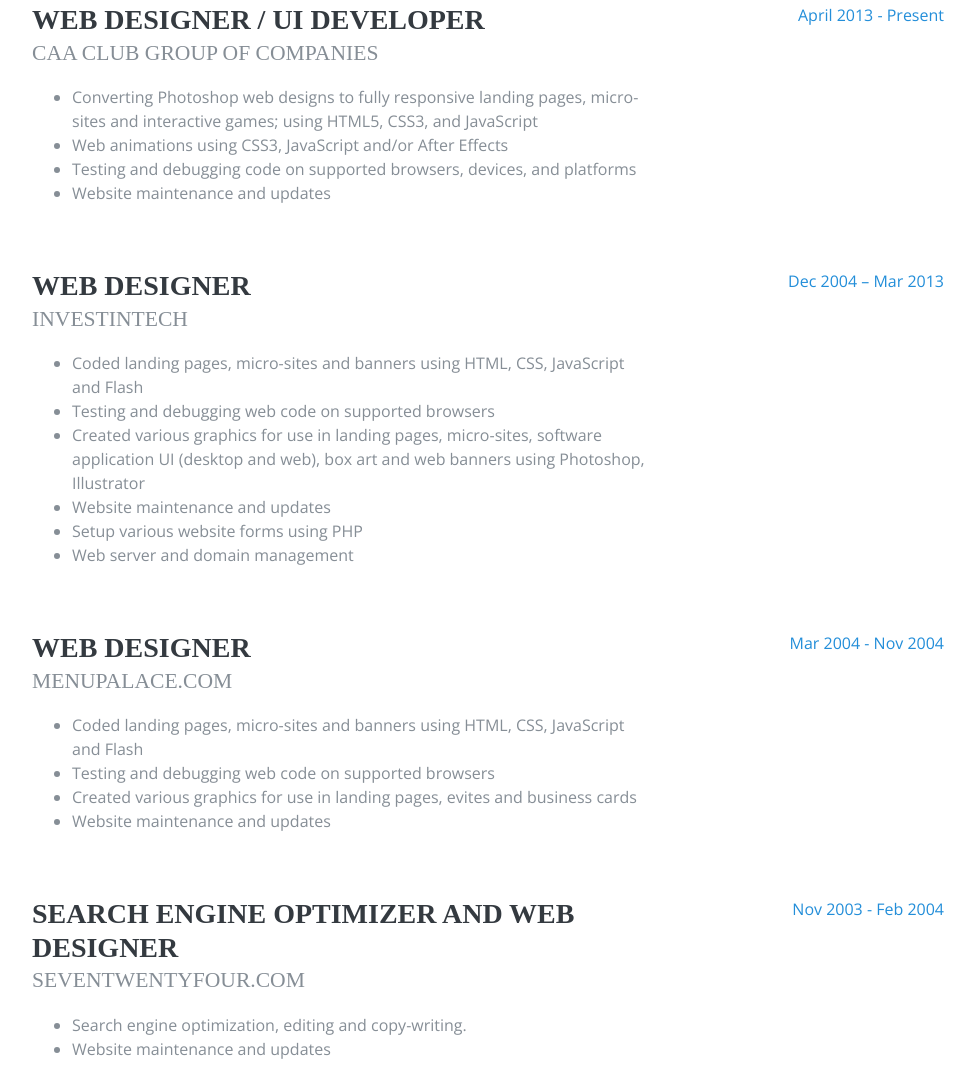
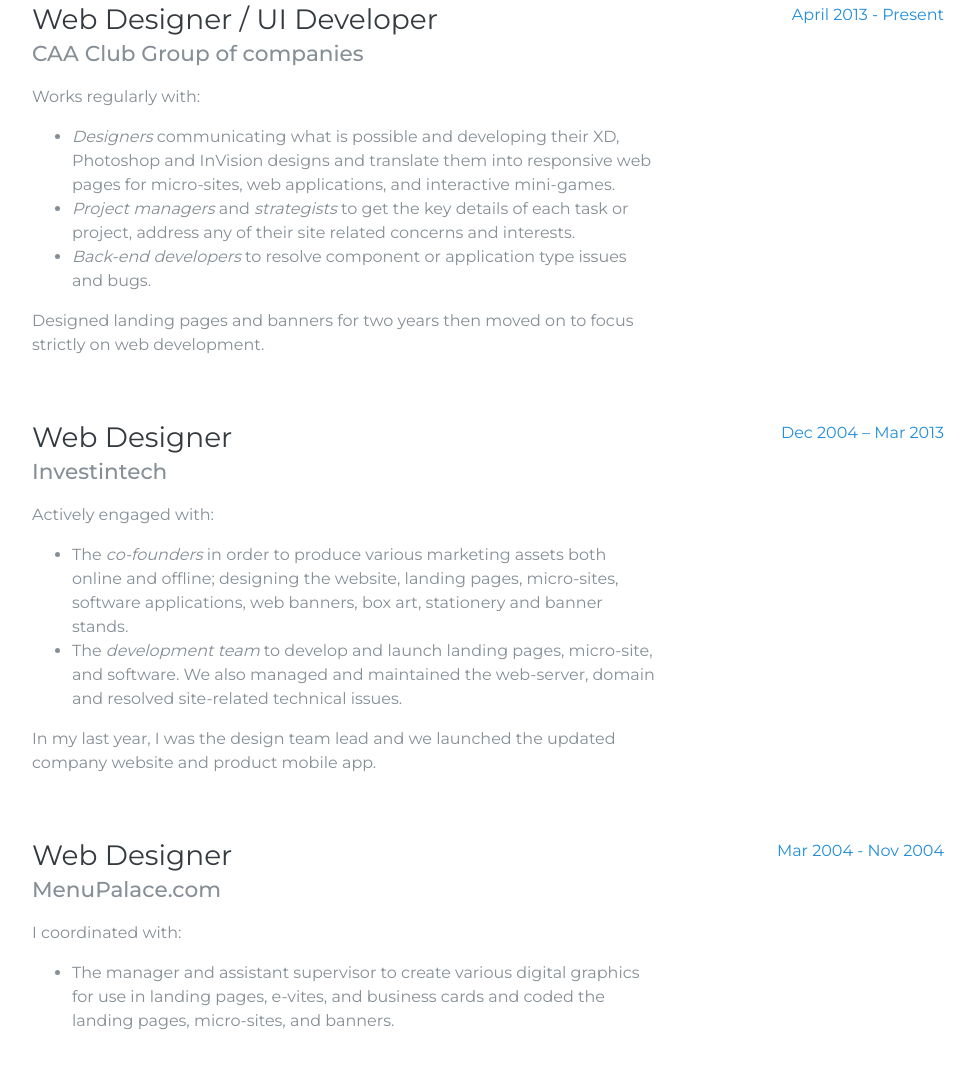
Before and after one commit to reyesdev/folio, a plain HTML site: page index.html in a window 1280 px wide. Shown: the part 960-2040 px from the top of the page, without its empty margins (288-1263 px from the left). Drawn offline with nearby package versions, Linux system fonts and the light colour scheme; files that its build step writes are made by us from their sources; a script that the page names is missing; a web font is replaced by a local one.

Commit message:
- font and copy updates

```diff
--- a/index.html
+++ b/index.html
@@ -11,12 +11,11 @@
     <title>Richard Reyes</title>
 
     <link href="vendor/bootstrap/css/bootstrap.min.css" rel="stylesheet">
-    <link href="https://fonts.googleapis.com/css?family=Saira+Extra+Condensed:100,200,300,400,500,600,700,800,900" rel="stylesheet">
-    <link href="https://fonts.googleapis.com/css?family=Open+Sans:300,300i,400,400i,600,600i,700,700i,800,800i" rel="stylesheet">
+    <link href="https://fonts.googleapis.com/css?family=Montserrat:400,500,600&display=swap" rel="stylesheet">
     <link href="vendor/font-awesome/css/font-awesome.min.css" rel="stylesheet">
     <link href="vendor/devicons/css/devicons.min.css" rel="stylesheet">
     <link href="vendor/simple-line-icons/css/simple-line-icons.css" rel="stylesheet">
-    <link href="css/resume.min.css" rel="stylesheet">
+    <link href="scss/resume.css" rel="stylesheet">
     <!-- Global site tag (gtag.js) - Google Analytics -->
     <script async src="https://www.googletagmanager.com/gtag/js?id=UA-42068725-1"></script>
     <script>
@@ -89,10 +88,14 @@
 
       <section class="resume-section p-3 p-lg-5 d-flex d-column" id="about">
         <div class="my-auto">
-          <h1 class="mb-0">Richard
+          <h1 class="mb-5">Richard
             <span class="text-primary">Reyes</span>
           </h1>
-          <p class="mb-5">Web designer and developer with experience in coding pixel precise UI elements with user focused functionality for responsive landing pages, web applications and games across various devices and platforms.</p>
+          <p class="mb-5">Front-end designer and developer focused on coding user
+            experience design layouts, components, interactivity and
+            logic for responsive landing pages, websites and
+            e-commerce flows for use across various devices and
+            platforms.</p>
           <ul class="list-inline list-social-icons mb-0">
             <li class="list-inline-item">
               <a href="https://ca.linkedin.com/in/iamrich/">
@@ -138,14 +141,23 @@
             <div class="resume-content mr-auto">
               <h3 class="mb-0">Web Designer / UI Developer</h3>
               <div class="subheading mb-3">CAA Club Group of companies</div>
+              <p>Works regularly with:</p>
               <p>
                 <ul>
-                  <li>Converting Photoshop web designs to fully responsive landing pages, micro-sites and interactive games; using HTML5, CSS3, and JavaScript</li>
-                  <li>Web animations using CSS3, JavaScript and/or After Effects</li>
-                  <li>Testing and debugging code on supported browsers, devices, and platforms</li>
-                  <li>Website maintenance and updates</li>
+                  <li><em>Designers</em> communicating what is possible and
+                      developing their XD, Photoshop and InVision
+                      designs and translate them into responsive web
+                      pages for micro-sites, web applications, and
+                      interactive mini-games.</li>
+                  <li><em>Project managers</em> and <em>strategists</em> to get the key
+                      details of each task or project, address any of their
+                      site related concerns and interests.</li>
+                  <li><em>Back-end developers</em> to resolve component or
+                      application type issues and bugs.</li>
                 </ul>
               </p>
+              <p>Designed landing pages and banners for two years then
+                  moved on to focus strictly on web development.</p>
             </div>
             <div class="resume-date text-md-right">
               <span class="text-primary">April 2013 - Present</span>
@@ -156,18 +168,20 @@
             <div class="resume-content mr-auto">
               <h3 class="mb-0">Web Designer</h3>
               <div class="subheading mb-3">Investintech</div>
+              <p>Actively engaged with:</p>
               <p><ul>
-                <li>Coded landing pages, micro-sites and banners using HTML, CSS, JavaScript and Flash
-</li>
-                <li>Testing and debugging web code on supported browsers
-</li>
-                <li>Created various graphics for use in landing pages, micro-sites, software application UI (desktop and web), box art and web banners using Photoshop, Illustrator
-</li>
-                <li>Website maintenance and updates
-</li>
-                <li>Setup various website forms using PHP </li>
-                <li>Web server and domain management</li>
+                <li>The <em>co-founders</em> in order to produce various
+                    marketing assets both online and offline;
+                    designing the website, landing pages, micro-sites,
+                    software applications, web banners, box art,
+                    stationery and banner stands.</li>
+                <li>The <em>development team</em> to develop and launch
+                    landing pages, micro-site, and software. We also
+                    managed and maintained the web-server,
+                    domain and resolved site-related technical issues.</li>
               </ul></p>
+              <p>In my last year, I was the design team lead and we launched
+                  the updated company website and product mobile app.</p>
             </div>
             <div class="resume-date text-md-right">
               <span class="text-primary">Dec 2004 – Mar 2013</span>
@@ -178,14 +192,12 @@
             <div class="resume-content mr-auto">
               <h3 class="mb-0">Web Designer</h3>
               <div class="subheading mb-3">MenuPalace.com</div>
+              <p>I coordinated with:</p>
               <p><ul>
-                <li>Coded landing pages, micro-sites and banners using HTML, CSS, JavaScript and Flash
-</li>
-                <li>Testing and debugging web code on supported browsers
-</li>
-                <li>Created various graphics for use in landing pages, evites and business cards
-</li>
-                <li>Website maintenance and updates</li>
+                <li>The manager and assistant supervisor to create
+                    various digital graphics for use in landing pages,
+                    e-vites, and business cards and coded the landing
+                    pages, micro-sites, and banners.</li>
               </ul></p>
             </div>
             <div class="resume-date text-md-right">
--- a/scss/_global.scss
+++ b/scss/_global.scss
@@ -19,8 +19,8 @@ h4,
 h5,
 h6 {
   @include heading-font;
-  font-weight: 700;
-  text-transform: uppercase;
+  font-weight: 400;
+  // text-transform: uppercase;
   color: $gray-800;
 }
 
@@ -34,7 +34,7 @@ h2 {
 }
 
 .subheading {
-  text-transform: uppercase;
+  // text-transform: uppercase;
   font-weight: 500;
   @include heading-font;
   font-size: 1.35rem;
--- a/scss/_mixins.scss
+++ b/scss/_mixins.scss
@@ -7,8 +7,8 @@
   background-size: cover;
 }
 @mixin body-font {
-  font-family: 'Open Sans', serif;
+  font-family: 'Montserrat', sans-serif;
 }
 @mixin heading-font {
-  font-family: 'Saira Extra Condensed', serif;
+  font-family: 'Montserrat', sans-serif;
 }
--- a/scss/_nav.scss
+++ b/scss/_nav.scss
@@ -2,7 +2,7 @@
   .navbar-brand {}
   .navbar-nav .nav-item .nav-link {
     font-weight: 600;
-    text-transform: uppercase;
+    // text-transform: uppercase;
   }
 }
 
```
